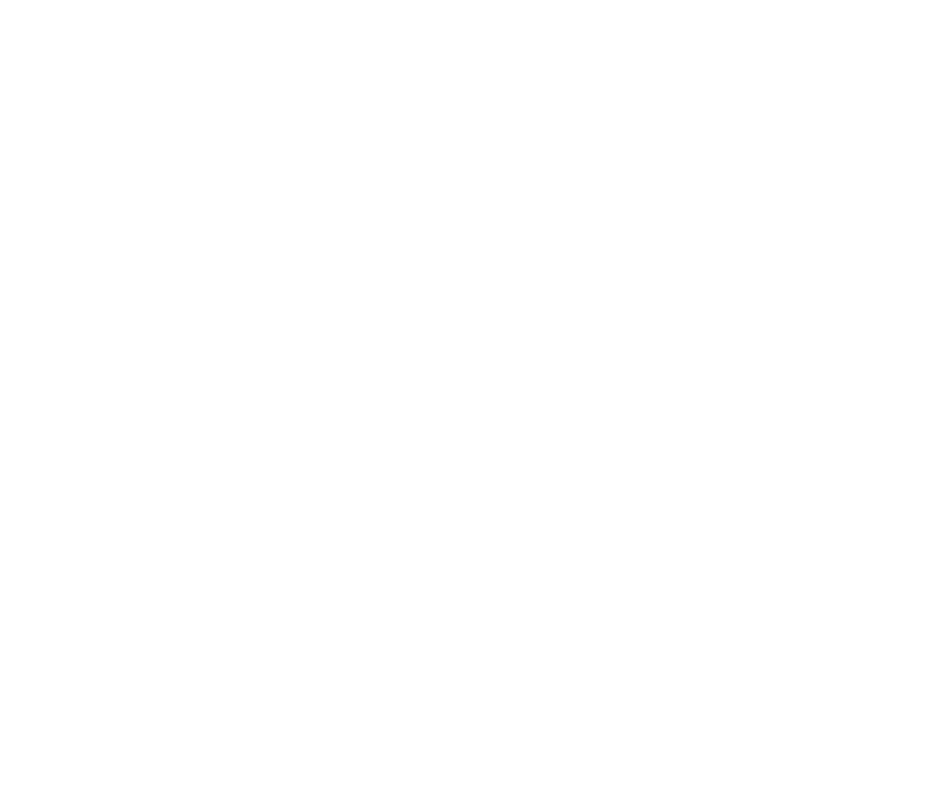
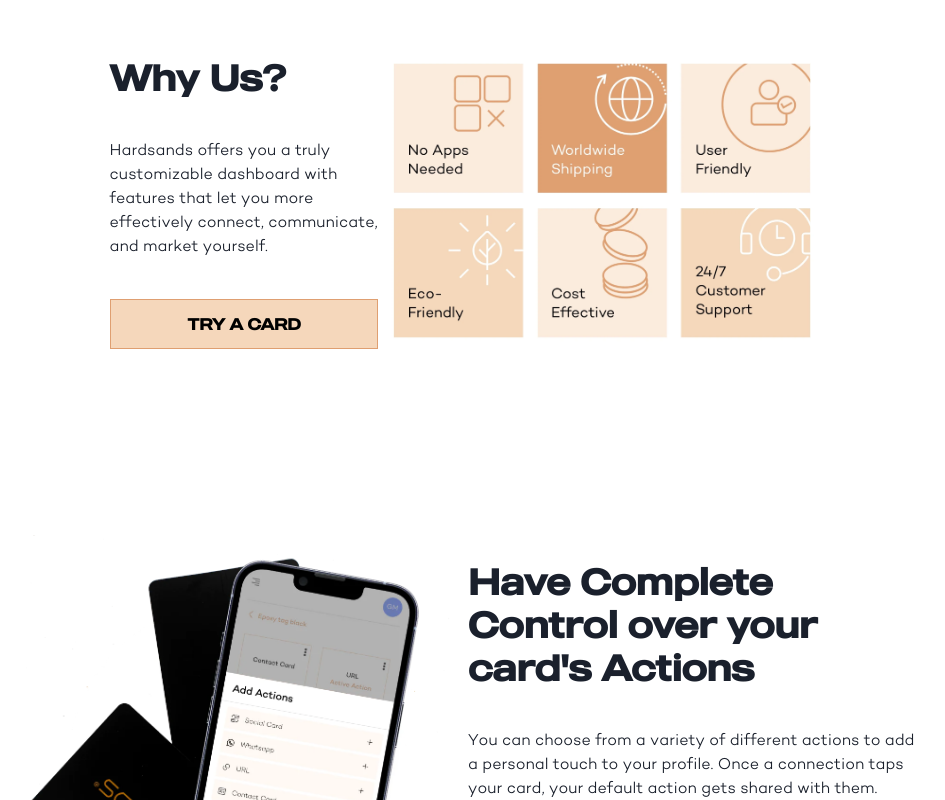
Before and after one commit to samuelalison/sands-lp, a Next.js app: page / in a window 1280 px wide. Shown: the part 4200-5000 px from the top of the page, without its empty margins (172-1117 px from the left). Before the commit the page ends 4087 px from the top, so only its background shows below. Built offline with nearby package versions, Linux system fonts and the light colour scheme.

Commit message:
third commit

```diff
--- a/app/page.js
+++ b/app/page.js
@@ -2,7 +2,9 @@
 // import styles from './page.module.css'
 import { Compare } from '@/components/compare/Compare'
 import { Connect } from '@/components/connect/Connect'
+import { CTA } from '@/components/cta/CTA'
 import { Customers } from '@/components/customers/Customers'
+import { Faq } from '@/components/faq/Faq'
 import { Hero } from '@/components/hero/Hero'
 import Navbar from '@/components/navbar/Navbar'
 import { Products } from '@/components/products/Products'
@@ -17,6 +19,8 @@
     <Compare />
     <Connect />
     <Customers />
+    <Faq />
+    <CTA />
     </main>
   )
 }
--- /dev/null
+++ b/components/cta/CTA.css
@@ -0,0 +1,38 @@
+.cta{
+padding-top: 10rem;
+padding-inline-start: 12rem;
+padding-inline-end: 12rem;
+padding-bottom: 10rem;
+display: flex;
+justify-content: center;
+align-items: center;
+}
+
+
+.cta_left_side_img{
+    width: 50%;
+    margin-bottom: 0rem;
+}
+
+.cta_right_side{
+width: 50%;
+}
+
+.cta_right_side_h2{
+color: rgb(26, 32, 44);
+position: static;
+font-size: 36px;
+font-family: "made-regular", sans-serif;
+font-weight: 600;
+line-height: 43.2px;
+}
+
+.cta_right_side_p{
+color: rgb(26, 32, 44);
+position: static;
+font-size: 16px;
+font-family: "campton-light", sans-serif;
+font-weight: 400;
+line-height: 24px;
+margin: 40px 0px;
+}
--- /dev/null
+++ b/components/cta/CTA.jsx
@@ -0,0 +1,19 @@
+import React from 'react';
+import './CTA.css';
+
+export const CTA = () => {
+  return (
+    <div className='cta'>
+
+            <img className='cta_left_side_img' src="./images/006_1.webp" alt="" />
+
+
+
+        <div className='cta_right_side'>
+            <h2 className='cta_right_side_h2'>Have Complete Control over your card's Actions</h2>
+            <p className='cta_right_side_p'>You can choose from a variety of different actions to add a personal touch to your profile. Once a connection taps your card, your default action gets shared with them.</p>
+            <button className='connect_btn'>TRY A CARD</button>
+        </div>
+    </div>
+  )
+}
--- a/components/customers/Customers.jsx
+++ b/components/customers/Customers.jsx
@@ -1,6 +1,6 @@
 "use client"
 import React, { useState } from 'react';
-import './Customers.css'
+import './Customers.css';
 import Carousel from './Carousel';
 
 const datas = [
--- /dev/null
+++ b/components/faq/Faq.css
@@ -0,0 +1,37 @@
+.faq{
+padding-top: 10rem;
+padding-inline-start: 12rem;
+padding-inline-end: 12rem;
+/* padding-bottom: 10rem; */
+display: flex;
+justify-content: center;
+align-items: center;
+}
+
+
+.faq_left_side_h2{
+color: rgb(26, 32, 44);
+position: static;
+font-size: 36px;
+font-family: "made-regular", sans-serif;
+font-weight: 600;
+line-height: 43.2px;
+}
+
+.faq_left_side_p{
+color: rgb(26, 32, 44);
+position: static;
+font-size: 16px;
+font-family: "campton-light", sans-serif;
+font-weight: 400;
+line-height: 24px;
+margin: 40px 0px;
+}
+
+.faq_left_side{
+width: 30%;
+}
+
+.faq_right_side{
+    width: 50%;
+}
--- /dev/null
+++ b/components/faq/Faq.jsx
@@ -0,0 +1,21 @@
+import React from 'react';
+import './Faq.css'
+
+
+export const Faq = () => {
+  return (
+<div className='faq'>
+<div className='faq_left_side'>
+    <h2 className='faq_left_side_h2'>Why Us?</h2>
+    <p className='faq_left_side_p'>Hardsands offers you a truly customizable dashboard with features that let you more effectively connect, communicate, and market yourself.</p>
+    <button className='connect_btn'>TRY A CARD</button>
+</div>
+
+
+
+<div className='faq_right_side'>
+    <img src="./images/005 (1).jpg" alt="" />
+</div>
+</div>
+  )
+}
```
Also changed, not shown: public/images/005 (1).jpg (added), public/images/006_1.webp (added).
